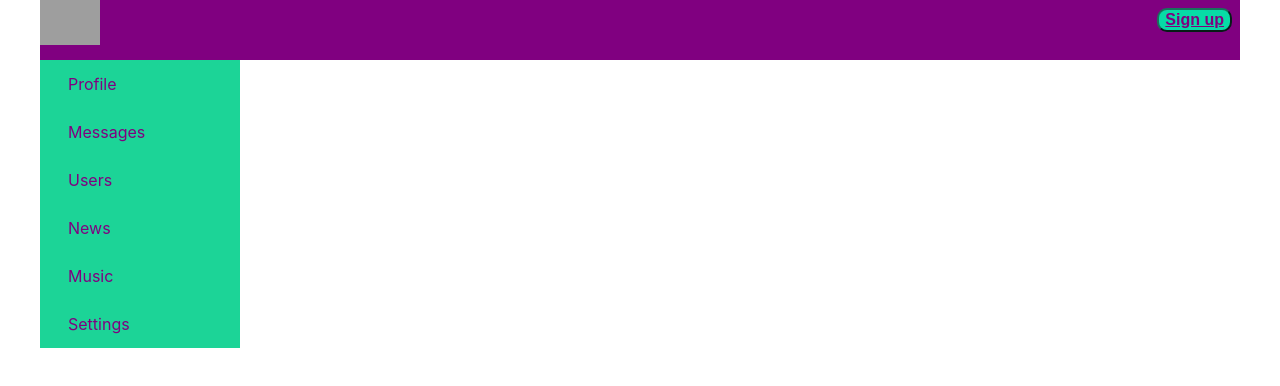
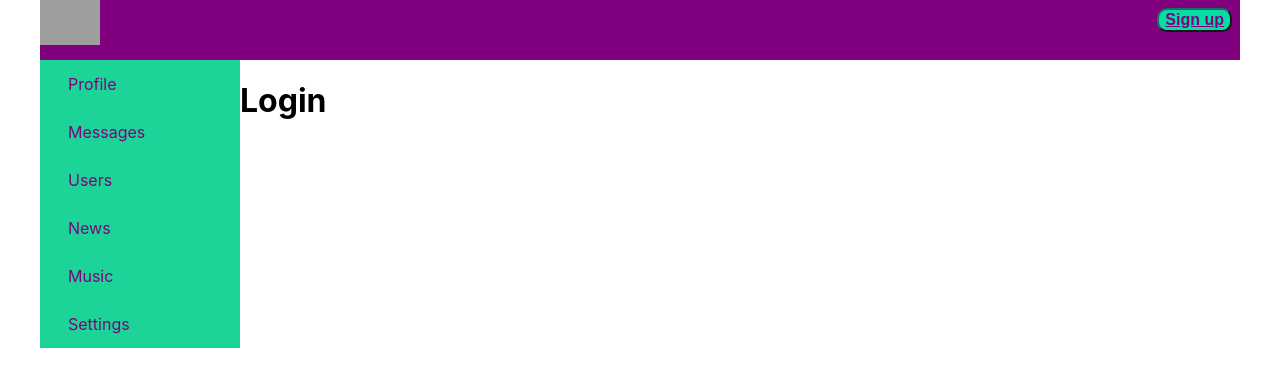
Before and after one commit to vadimbeast/SPA_profile1, a React (Create React App) app: page /login in a window 1280 px wide. Shown: the top 386 px of the page. Built offline with nearby package versions, Linux system fonts and the light colour scheme; no server answers; grey boxes are pictures that could not be loaded.

Commit message:
Created Redirect(Navigate)

```diff
--- a/src/App.js
+++ b/src/App.js
@@ -8,6 +8,7 @@
 import UsersContainer from './components/Users/UsersContainer';
 import ProfileContainer from './components/Profile/ProfileContainer';
 import HeaderContainer from './components/Header/HeaderContainer';
+import Login from './components/Login/Login';
 
 
 const App = () => {
@@ -26,6 +27,7 @@
           <Route path='/news/*' element={ <News /> } />
           <Route path='/music/*' element={ <Music /> } />
           <Route path='/settings/*' element={ <Settings /> } />
+          <Route path='/login/*' element={ <Login /> } />
         </Routes>
       </div>
     </div>
--- a/src/components/Dialogs/Dialogs.jsx
+++ b/src/components/Dialogs/Dialogs.jsx
@@ -2,6 +2,7 @@
 import s from './Dialogs.module.css';
 import DialogItem from "./DialogItem/DialogItem.jsx";
 import Message from "./Message/Message";
+import { Navigate } from "react-router-dom";
 
 
 const Dialogs = (props) => {
@@ -24,6 +25,8 @@
         let body = newMessageElement.current.value;
         props.updateNewMessageText(body);
     }
+
+    if (!props.isAuth) return <Navigate to="/login"/>;
 
     return (
         <div className={s.dialogs}>
--- a/src/components/Dialogs/DialogsContainer.jsx
+++ b/src/components/Dialogs/DialogsContainer.jsx
@@ -8,7 +8,8 @@
     return {
         messages: state.dialogsPage.messages,
         dialogs: state.dialogsPage.dialogs,
-        newMessageText: state.dialogsPage.newMessageText
+        newMessageText: state.dialogsPage.newMessageText,
+        isAuth: state.auth.isAuth
     }
 }
 
--- /dev/null
+++ b/src/components/Login/Login.jsx
@@ -0,0 +1,8 @@
+import React from "react";
+
+
+const Login= (props) => {
+    return <h1>Login</h1>
+}
+
+export default Login;
--- a/src/components/Profile/ProfileContainer.jsx
+++ b/src/components/Profile/ProfileContainer.jsx
@@ -4,7 +4,7 @@
 import { connect } from "react-redux";
 import { getUserProfile } from "../../redux/profileReducer";
 import { follow, unfollow } from "../../redux/usersReducer";
-import { useLocation, useNavigate, useParams } from "react-router-dom";
+import { Navigate, useLocation, useNavigate, useParams } from "react-router-dom";
 
 
 class ProfileContainer extends React.Component {
@@ -16,6 +16,9 @@
         this.props.getUserProfile(profileId);
     }
     render() {
+
+        if (!this.props.isAuth) return <Navigate to="/login" />
+
         return (
             <div className={s.content}>
                 <Profile {...this.props} profile={this.props.profile}
@@ -29,6 +32,7 @@
 
 let mapStateToProps = (state) => ({
     profile: state.profilePage.profile,
+    isAuth: state.auth.isAuth
 });
 
 function withRouter(Component) {
```
